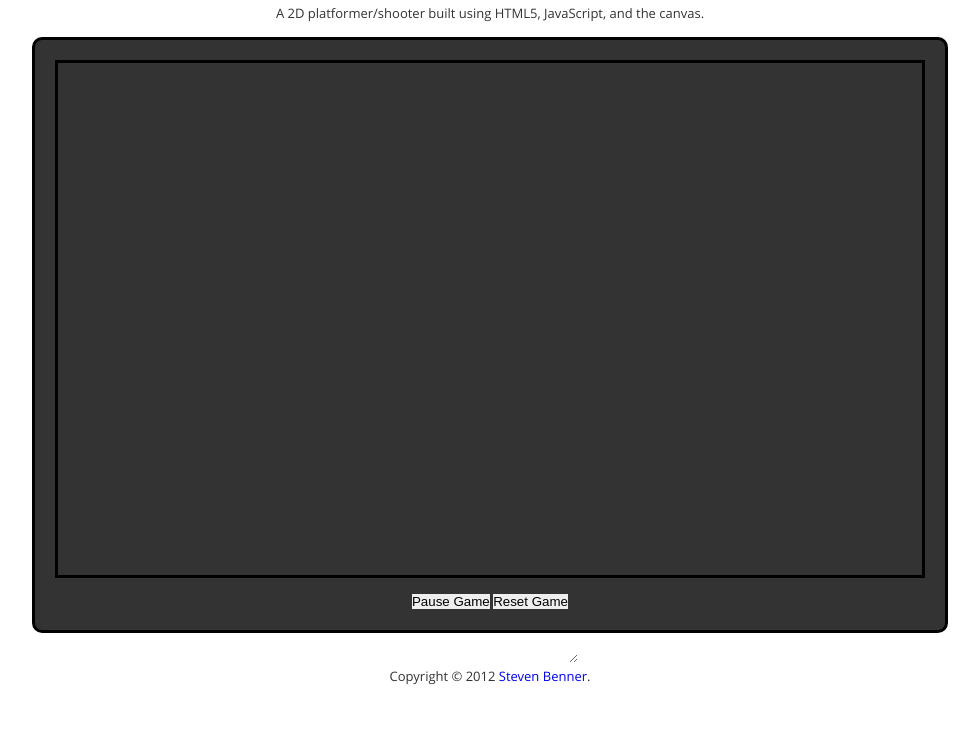
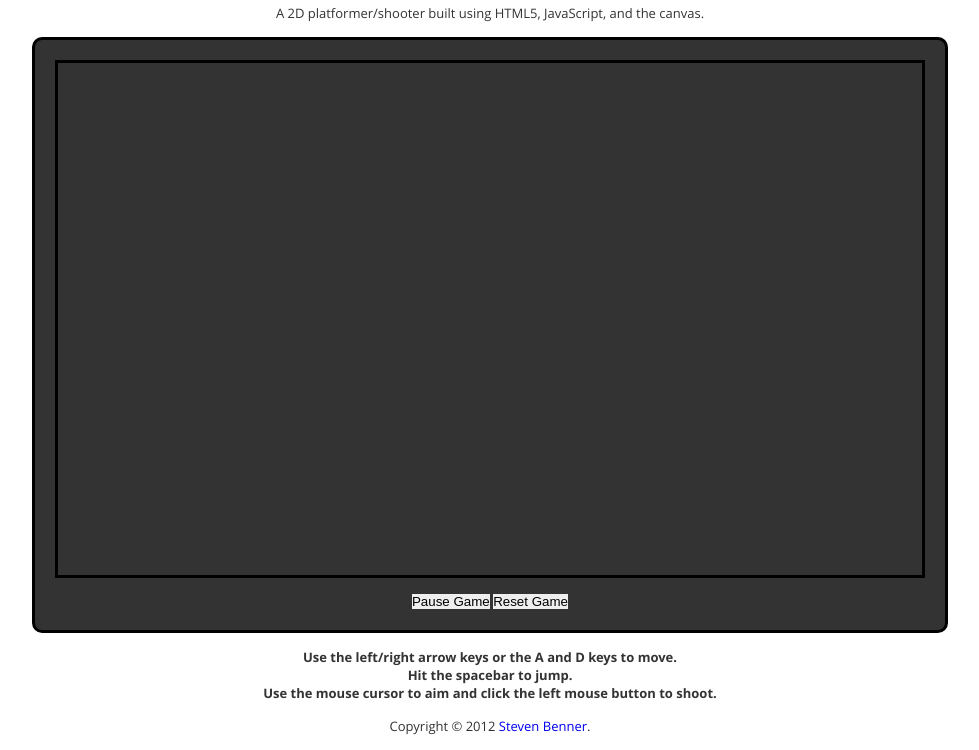
Before and after one commit to stevenbenner/pig-pursuit, a plain HTML site: page index.html in a window 1280 px wide. Shown: the part 79-829 px from the top of the page, without its empty margins (150-1129 px from the left). Before the commit the page ends 800 px from the top, so only its background shows below. Drawn offline with Linux system fonts and the light colour scheme.

Commit message:
Added instructions to the index page.

```diff
--- a/css/styles.css
+++ b/css/styles.css
@@ -75,3 +75,12 @@ h2 {
 	border: 3px solid #000;
 	margin-bottom: 10px;
 }
+
+#instructions {
+	font-weight: bold;
+	margin: 15px 0;
+}
+
+#instructions ul {
+	list-style-type: none;
+}
--- a/index.html
+++ b/index.html
@@ -17,7 +17,13 @@
 		<input type="button" id="reset" value="Reset Game" />
 	</section>
 
-	<textarea id="level"></textarea>
+	<section id="instructions">
+		<ul>
+			<li>Use the left/right arrow keys or the A and D keys to move.</li>
+			<li>Hit the spacebar to jump.</li>
+			<li>Use the mouse cursor to aim and click the left mouse button to shoot.</li>
+		</ul>
+	</section>
 
 	<footer>
 		<p id="copyright">
```
